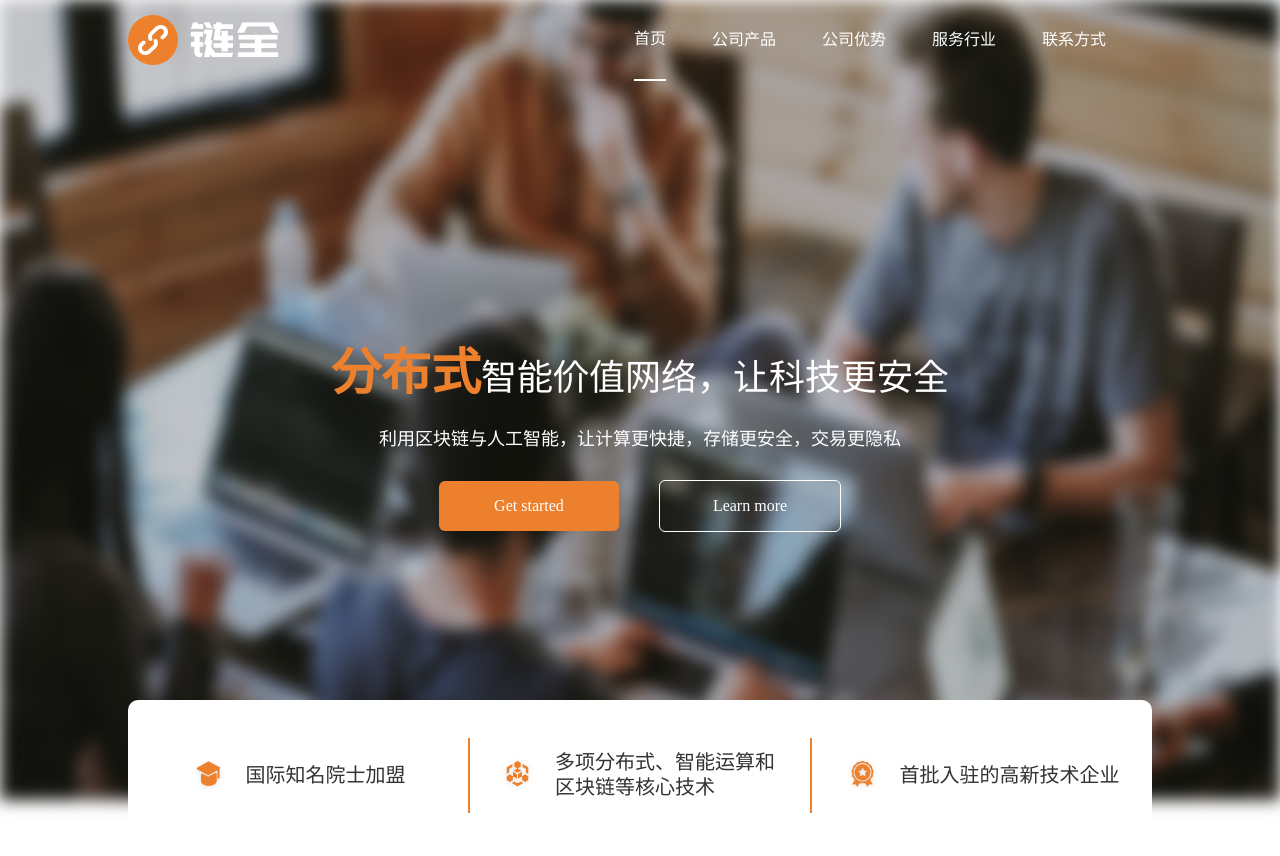
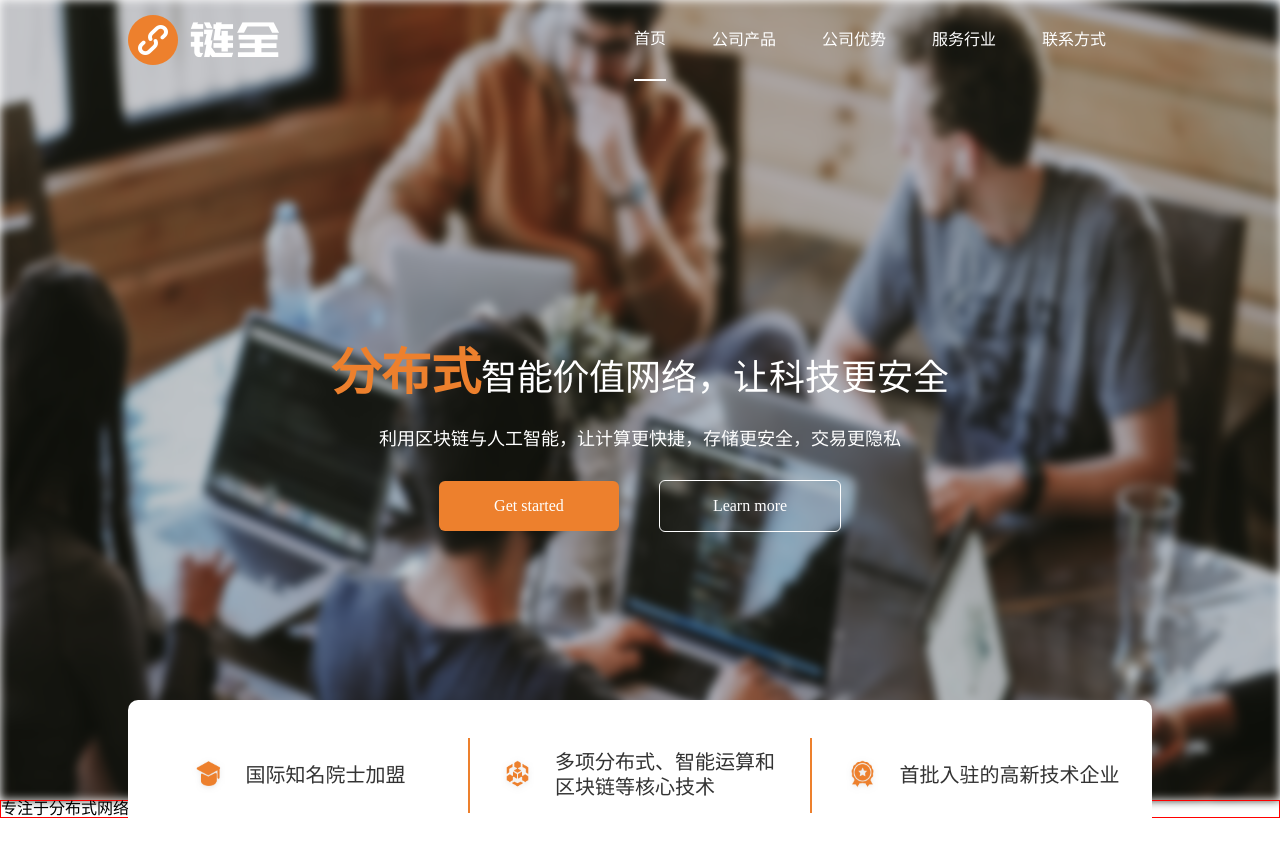
Before and after one commit to see91/chain-full, a Vue app: page / in a window 1280 px wide. Shown: the top 856 px of the page. Built offline with nearby package versions, Linux system fonts and the light colour scheme.

Commit message:
🛠 fix banner position

```diff
--- a/src/router.js
+++ b/src/router.js
@@ -1,6 +1,6 @@
 import Vue from 'vue'
 import Router from 'vue-router'
-import Home from './views/Home.vue'
+import Home from './views/Home/Index'
 
 Vue.use(Router)
 
--- a/src/views/Home.vue
+++ b/src/views/Home/Index.vue
@@ -18,15 +18,20 @@
           v-for="l in introduction"
           :key='l.bg'
         >
-          <i class='introduction-bg' :class='setClass(l.bg)' />
+          <i
+            class='introduction-bg'
+            :class='setClass(l.bg)'
+          />
           <p>{{l.desc}}</p>
         </li>
       </ul>
     </section>
+    <Product />
   </div>
 </template>
 
 <script>
+import Product from './Product'
 
 export default {
   name: 'Home',
@@ -52,6 +57,9 @@ export default {
     setClass (key) {
       return `${key}_bg`
     }
+  },
+  components: {
+    Product
   }
 }
 </script>
@@ -66,7 +74,7 @@ export default {
   color: #fff;
   font-size: 18px;
 }
-.size{
+.size {
   background-size: 100% 100%;
 }
 #home {
@@ -74,6 +82,7 @@ export default {
   top: -80px;
   .banner {
     .flex();
+    position: relative;
     height: 720px;
     padding-top: 80px;
     flex-direction: column;
@@ -131,15 +140,15 @@ export default {
           margin-right: 20px;
         }
         .d1_bg {
-          background: url("../assets/d1.png") no-repeat;
+          background: url("~@/assets/d1.png") no-repeat;
           .size();
         }
         .d2_bg {
-          background: url("../assets/d2.png") no-repeat;
+          background: url("~@/assets/d2.png") no-repeat;
           .size();
         }
         .d3_bg {
-          background: url("../assets/d3.png") no-repeat;
+          background: url("~@/assets/d3.png") no-repeat;
           .size();
         }
         p {
@@ -148,8 +157,8 @@ export default {
           line-height: 25px;
           color: rgba(51, 51, 51, 1);
         }
-        &:nth-child(3){
-          border:none;
+        &:nth-child(3) {
+          border: none;
         }
       }
     }
@@ -161,7 +170,7 @@ export default {
       width: 100%;
       z-index: -1;
       height: 100%;
-      filter: blur(8px);
+      filter: blur(5px);
       background: url("~@/assets/banner.png") no-repeat;
       background-size: 100% 100%;
     }
--- /dev/null
+++ b/src/views/Home/Product.vue
@@ -0,0 +1,23 @@
+<template>
+    <div id='product'>
+      专注于分布式网络与人工智能及5G通讯技术整合
+    </div>
+</template>
+
+<script>
+export default {
+  name: 'Product',
+  data () {
+    return {
+
+    }
+  }
+}
+</script>
+
+<style scoped lang="less">
+#product{
+  border:1px solid red;
+}
+
+</style>
```
